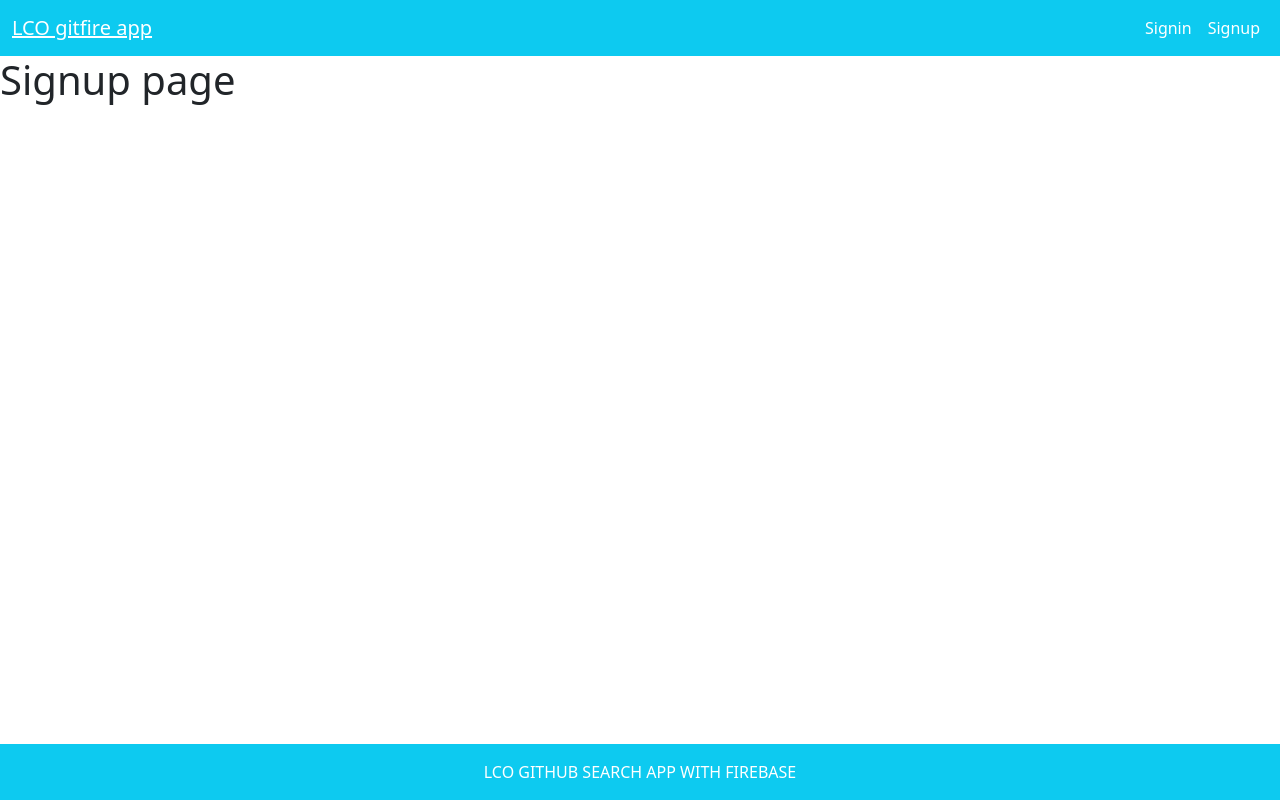
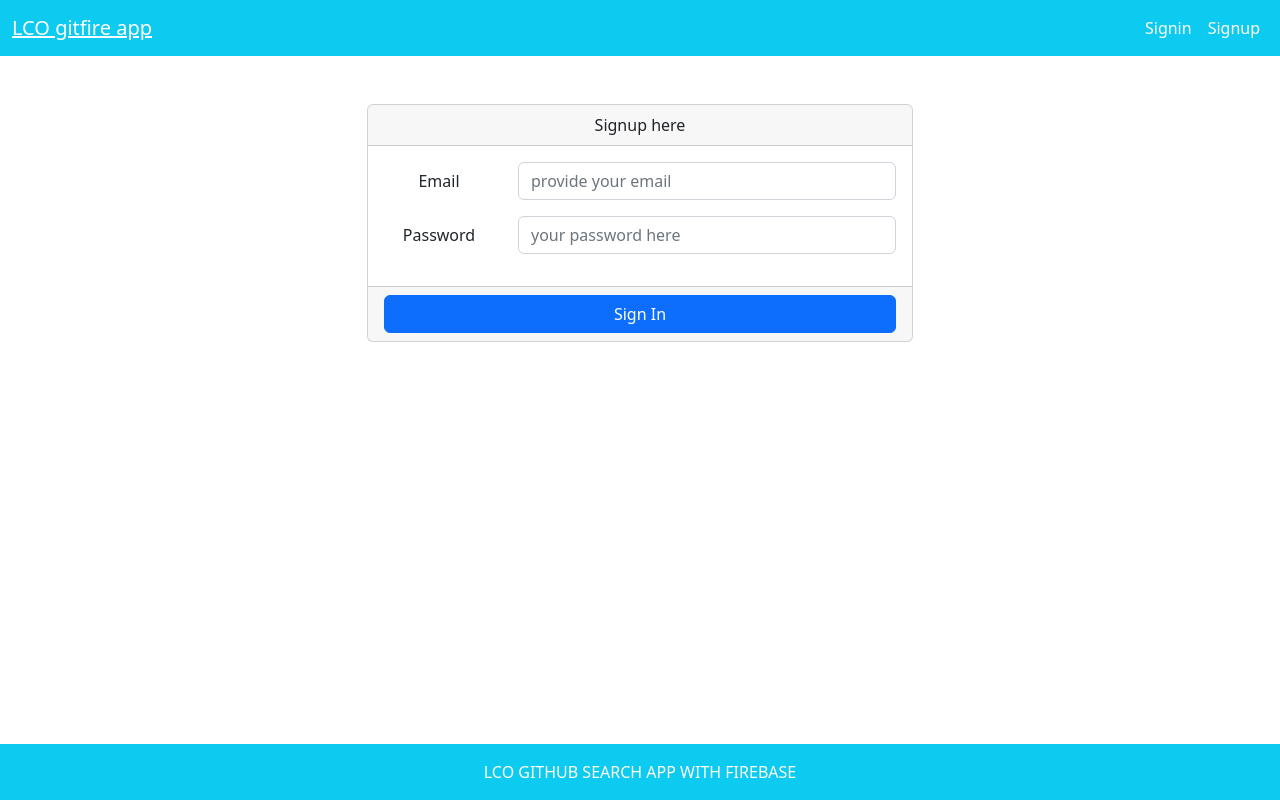
Before and after one commit to Vivek563/React-application, a React (Create React App) app in the folder 13-firebase-github-api/: page /signup in a window 1280 px wide. Built offline with nearby package versions, Linux system fonts and the light colour scheme.

Commit message:
"signin & signup"

```diff
--- a/13-firebase-github-api/src/App.js
+++ b/13-firebase-github-api/src/App.js
@@ -12,7 +12,7 @@
 import "react-toastify/dist/ReactToastify.min.css";
 
 //firebase
-import firebase from "firebase/app";
+import firebase from "firebase/compat/app";
 import "firebase/auth";
 
 //components
@@ -23,6 +23,10 @@
 import { UserContext } from "./context/UserContext";
 import Footer from "./layout/Footer";
 import Header from "./layout/Header";
+import firebaseConfig from "./Config/firebaseConfig";
+
+//init firebase
+firebase.initializeApp(firebaseConfig);
 
 const App = () => {
   const [user, setUser] = useState(null);
--- /dev/null
+++ b/13-firebase-github-api/src/Config/firebaseConfig.js
@@ -0,0 +1,9 @@
+export default {
+    apiKey: "AIzaSyDcF9Uei-LqXVtFpRbM6N-MK_4rJ5LGY8M",
+    authDomain: "githubapp-a23dd.firebaseapp.com",
+    projectId: "githubapp-a23dd",
+    storageBucket: "githubapp-a23dd.appspot.com",
+    messagingSenderId: "659280847315",
+    appId: "1:659280847315:web:99d7c753ed8850b1b34f26",
+    measurementId: "G-RXBQMGL1M0"
+  };
--- a/13-firebase-github-api/src/layout/Header.js
+++ b/13-firebase-github-api/src/layout/Header.js
@@ -38,16 +38,18 @@
         <Nav className="ms-auto" navbar>
           {
             context.user ? (<NavItem>
-                <NavLink tag={Link} to="/" className="text-white">
+                <NavLink onClick={() =>{
+                  context.setUser(null)
+                }} className="text-white">
                   Logout
                 </NavLink>
               </NavItem>) : (
               <>
               <NavItem>
-            <NavLink tag={Link} to="/" className="text-white">Signin</NavLink>
+            <NavLink tag={Link} to="/signin" className="text-white">Signin</NavLink>
           </NavItem>
           <NavItem>
-            <NavLink tag={Link} to="/" className="text-white">
+            <NavLink tag={Link} to="/signup" className="text-white">
               Signup</NavLink>
           </NavItem>
           </>
--- a/13-firebase-github-api/src/pages/Signin.js
+++ b/13-firebase-github-api/src/pages/Signin.js
@@ -1,10 +1,104 @@
-import React from "react";
+import React, { useState, useContext } from "react";
+import {
+  Container,
+  Form,
+  Button,
+  FormGroup,
+  Label,
+  Col,
+  Input,
+  Row,
+  Card,
+  CardBody,
+  CardFooter,
+  CardHeader,
+} from "reactstrap";
+
+import { UserContext } from "../context/UserContext";
+import { Redirect } from "react-router-dom";
+import { toast } from "react-toastify";
+import firebase from "firebase/compat/app";
+require("firebase/compat/auth");
 
 const Signin = () => {
+  const context = useContext(UserContext);
+
+  const [email, setEmail] = useState("");
+  const [password, setPassword] = useState("");
+
+  const handleSignUp = () => {
+    firebase
+      .auth()
+      .signInWithEmailAndPassword(email, password)
+      .then((res) => {
+        console.log(res);
+        context.setUser({ email: res.user.email, uid: res.user.uid });
+      })
+      .catch((error) => {
+        console.log(error);
+        toast(error.message, {
+          type: "error",
+        });
+      });
+  };
+
+  const handleSubmit = (e) => {
+    e.preventDefault();
+    handleSignUp();
+  };
+
+  if (context.user?.uid) {
+    return <Redirect to="/" />;
+  }
   return (
-    <div>
-      <h1>Signin page</h1>
-    </div>
+    <Container className="text-center">
+      <Row>
+        <Col lg={6} className="offset-lg-3 mt-5">
+          <Card>
+            <Form onSubmit={handleSubmit}>
+              <CardHeader className="">Signin here</CardHeader>
+              <CardBody>
+                <FormGroup row>
+                  <Label for="email" sm={3}>
+                    Email
+                  </Label>
+                  <Col sm={9}>
+                    <Input
+                      type="email"
+                      name="email"
+                      id="email"
+                      placeholder="provide your email"
+                      value={email}
+                      onChange={(e) => setEmail(e.target.value)}
+                    />
+                  </Col>
+                </FormGroup>
+                <FormGroup row>
+                  <Label for="password" sm={3}>
+                    Password
+                  </Label>
+                  <Col sm={9}>
+                    <Input
+                      type="password"
+                      name="password"
+                      id="password"
+                      placeholder="your password here"
+                      value={password}
+                      onChange={(e) => setPassword(e.target.value)}
+                    />
+                  </Col>
+                </FormGroup>
+              </CardBody>
+              <CardFooter>
+                <Button type="submit" block color="primary">
+                  Sign In
+                </Button>
+              </CardFooter>
+            </Form>
+          </Card>
+        </Col>
+      </Row>
+    </Container>
   );
 };
 
--- a/13-firebase-github-api/src/pages/Signup.js
+++ b/13-firebase-github-api/src/pages/Signup.js
@@ -1,10 +1,105 @@
-import React from "react";
+import React, { useState, useContext } from "react";
+import {
+  Container,
+  Form,
+  Button,
+  FormGroup,
+  Label,
+  Col,
+  Input,
+  Row,
+  Card,
+  CardBody,
+  CardFooter,
+  CardHeader,
+} from "reactstrap";
+
+
+import { UserContext } from "../context/UserContext";
+import { Redirect } from "react-router-dom";
+import { toast } from "react-toastify";
+import firebase from "firebase/compat/app";
+require("firebase/compat/auth");
 
 const Signup = () => {
+  const context = useContext(UserContext);
+
+  const [email, setEmail] = useState("");
+  const [password, setPassword] = useState("");
+
+  const handleSignUp = () => {
+    firebase
+      .auth()
+      .createUserWithEmailAndPassword(email, password)
+      .then((res) => {
+        console.log(res);
+        context.setUser({ email: res.user.email, uid: res.user.uid });
+      })
+      .catch((error) => {
+        console.log(error);
+        toast(error.message, {
+          type: "error",
+        });
+      });
+  };
+
+  const handleSubmit = (e) => {
+    e.preventDefault();
+    handleSignUp();
+  };
+
+  if (context.user?.uid) {
+    return <Redirect to="/" />;
+  }
   return (
-    <div>
-      <h1>Signup page</h1>
-    </div>
+    <Container className="text-center">
+      <Row>
+        <Col lg={6} className="offset-lg-3 mt-5">
+          <Card>
+            <Form onSubmit={handleSubmit}>
+              <CardHeader className="">Signup here</CardHeader>
+              <CardBody>
+                <FormGroup row>
+                  <Label for="email" sm={3}>
+                    Email
+                  </Label>
+                  <Col sm={9}>
+                    <Input
+                      type="email"
+                      name="email"
+                      id="email"
+                      placeholder="provide your email"
+                      value={email}
+                      onChange={(e) => setEmail(e.target.value)}
+                    />
+                  </Col>
+                </FormGroup>
+                <FormGroup row>
+                  <Label for="password" sm={3}>
+                    Password
+                  </Label>
+                  <Col sm={9}>
+                    <Input
+                      type="password"
+                      name="password"
+                      id="password"
+                      placeholder="your password here"
+                      value={password}
+                      onChange={(e) => setPassword(e.target.value)}
+                    />
+                  </Col>
+                </FormGroup>
+              </CardBody>
+              <CardFooter>
+                <Button type="submit" block color="primary">
+                  Sign In
+                </Button>
+              </CardFooter>
+            </Form>
+          </Card>
+        </Col>
+      </Row>
+    </Container>
   );
 };
 
```
